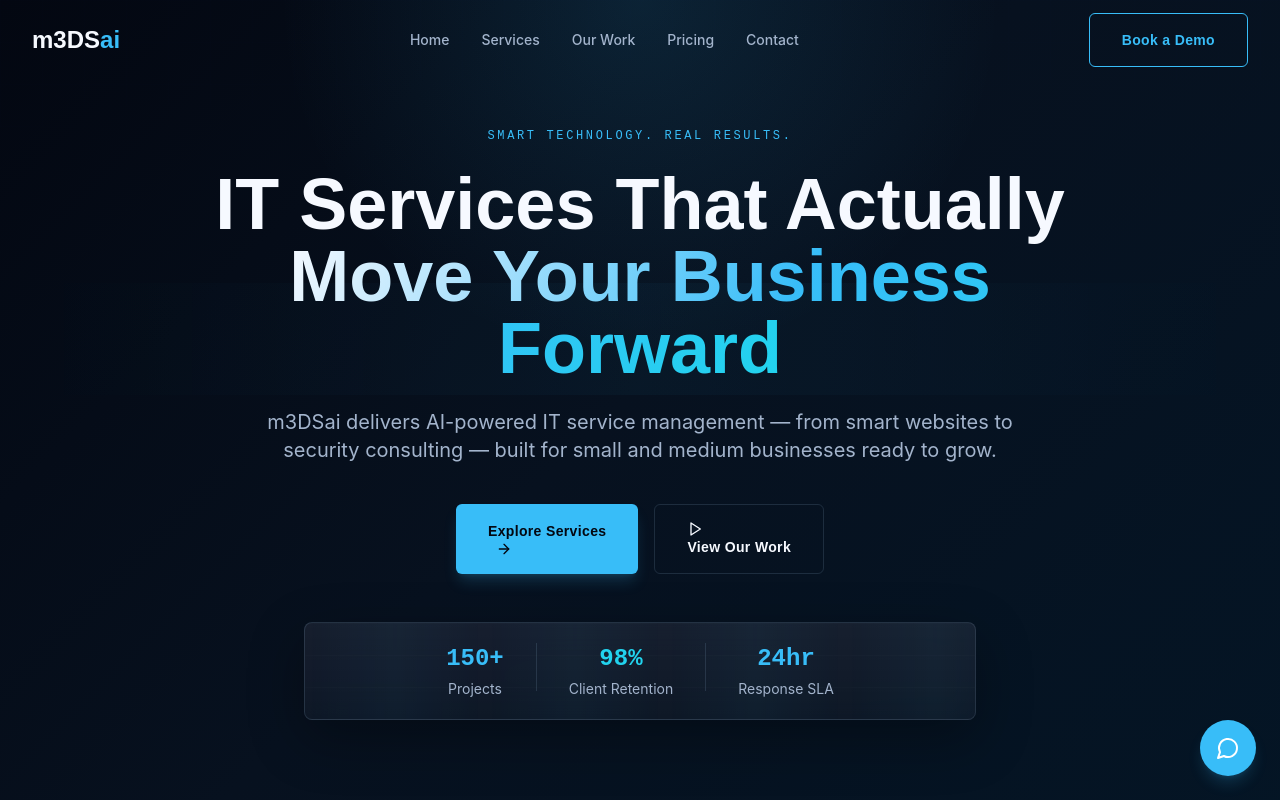
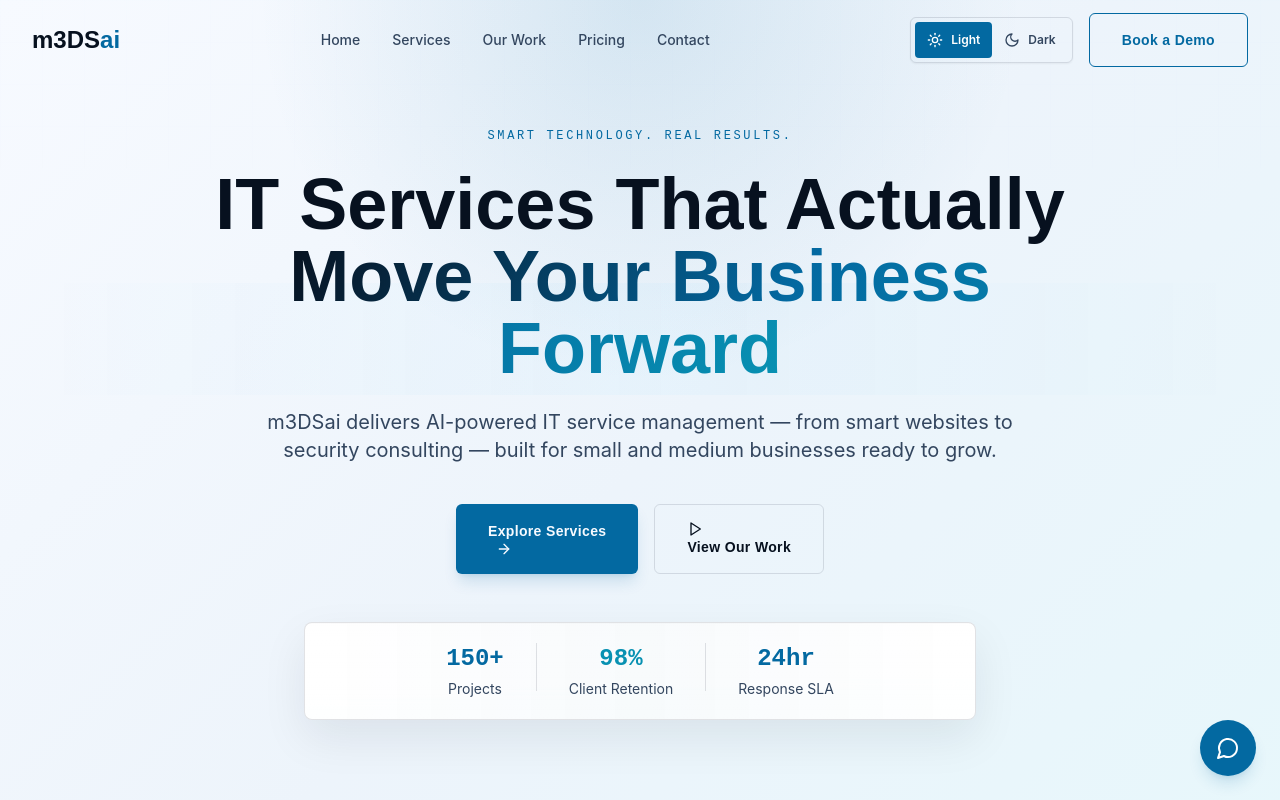
Before and after one commit to captmeds/m3dsai, a Next.js app: page / in a window 1280 px wide. Shown: the top 800 px of the page. Built offline with nearby package versions, Linux system fonts and the light colour scheme.

Commit message:
feat: add client theme toggle (#7)

```diff
--- a/app/globals.css
+++ b/app/globals.css
@@ -5,6 +5,7 @@
 @import url('https://fonts.googleapis.com/css2?family=Space+Grotesk:wght@500;600;700&family=Inter:wght@400;500;600;700&family=JetBrains+Mono:wght@400;500;600;700&display=swap');
 
 :root {
+  color-scheme: dark;
   --bg-primary: #030711;
   --bg-secondary: #07111f;
   --bg-card: #0b1524;
@@ -18,6 +19,23 @@
   --border-accent: rgba(56, 189, 248, 0.45);
   --gradient-hero: radial-gradient(circle at 50% 0%, rgba(56, 189, 248, 0.12), transparent 34%),
     linear-gradient(135deg, #030711 0%, #07111f 48%, #041525 100%);
+}
+
+html[data-theme="light"] {
+  color-scheme: light;
+  --bg-primary: #f7faff;
+  --bg-secondary: #edf4fb;
+  --bg-card: #ffffff;
+  --accent-primary: #0369a1;
+  --accent-secondary: #0891b2;
+  --accent-glow: rgba(3, 105, 161, 0.16);
+  --text-primary: #07111f;
+  --text-secondary: #33465f;
+  --text-muted: #6b7c90;
+  --border: rgba(15, 23, 42, 0.12);
+  --border-accent: rgba(3, 105, 161, 0.42);
+  --gradient-hero: radial-gradient(circle at 50% 0%, rgba(3, 105, 161, 0.12), transparent 36%),
+    linear-gradient(135deg, #f7faff 0%, #edf4fb 52%, #e7f7fb 100%);
 }
 
 * {
@@ -41,6 +59,13 @@ body {
   -webkit-font-smoothing: antialiased;
   -moz-osx-font-smoothing: grayscale;
   overflow-x: hidden;
+}
+
+html[data-theme="light"] body {
+  background:
+    linear-gradient(rgba(15, 23, 42, 0.04) 1px, transparent 1px),
+    linear-gradient(90deg, rgba(15, 23, 42, 0.04) 1px, transparent 1px),
+    var(--bg-primary);
 }
 
 h1, h2, h3, h4, h5, h6 {
@@ -93,9 +118,23 @@ h1, h2, h3, h4, h5, h6 {
   box-shadow: 0 18px 55px rgba(0, 0, 0, 0.32);
 }
 
+html[data-theme="light"] .glass {
+  background:
+    linear-gradient(180deg, rgba(255, 255, 255, 0.9), rgba(255, 255, 255, 0.68)),
+    rgba(255, 255, 255, 0.82);
+  box-shadow: 0 18px 45px rgba(15, 23, 42, 0.08);
+}
+
 /* Gradient text */
 .gradient-text {
   background: linear-gradient(120deg, #f6f9ff 0%, var(--accent-primary) 52%, var(--accent-secondary) 100%);
+  -webkit-background-clip: text;
+  -webkit-text-fill-color: transparent;
+  background-clip: text;
+}
+
+html[data-theme="light"] .gradient-text {
+  background: linear-gradient(120deg, #07111f 0%, var(--accent-primary) 52%, var(--accent-secondary) 100%);
   -webkit-background-clip: text;
   -webkit-text-fill-color: transparent;
   background-clip: text;
@@ -127,6 +166,13 @@ h1, h2, h3, h4, h5, h6 {
   opacity: 0.5;
 }
 
+html[data-theme="light"] .tech-surface::before {
+  background:
+    linear-gradient(90deg, transparent, rgba(3, 105, 161, 0.08), transparent),
+    linear-gradient(rgba(15, 23, 42, 0.035) 1px, transparent 1px);
+  opacity: 0.38;
+}
+
 .tech-surface > * {
   position: relative;
   z-index: 1;
--- a/app/layout.tsx
+++ b/app/layout.tsx
@@ -1,4 +1,5 @@
 import type { Metadata } from "next";
+import Script from "next/script";
 import "./globals.css";
 import Navbar from "@/components/Navbar";
 import Footer from "@/components/Footer";
@@ -16,7 +17,24 @@ export default function RootLayout({
   children: React.ReactNode;
 }>) {
   return (
-    <html lang="en">
+    <html lang="en" suppressHydrationWarning>
+      <head>
+        <Script id="theme-init" strategy="beforeInteractive">
+          {`
+            (function () {
+              try {
+                var storedTheme = window.localStorage.getItem("m3dsai-theme");
+                var theme = storedTheme === "light" || storedTheme === "dark"
+                  ? storedTheme
+                  : (window.matchMedia("(prefers-color-scheme: light)").matches ? "light" : "dark");
+                document.documentElement.dataset.theme = theme;
+              } catch (error) {
+                document.documentElement.dataset.theme = "dark";
+              }
+            })();
+          `}
+        </Script>
+      </head>
       <body className="antialiased">
         <Navbar />
         <main>{children}</main>
--- a/components/Navbar.tsx
+++ b/components/Navbar.tsx
@@ -2,14 +2,60 @@
 
 import { useState, useEffect } from "react";
 import { motion, AnimatePresence } from "framer-motion";
-import { Menu, X } from "lucide-react";
+import { Menu, Moon, Sun, X } from "lucide-react";
 import Link from "next/link";
 import { navLinks } from "@/lib/data";
 import GlowButton from "./GlowButton";
 
+type Theme = "light" | "dark";
+
+function ThemeToggle({
+  theme,
+  onSelect,
+}: {
+  theme: Theme;
+  onSelect: (theme: Theme) => void;
+}) {
+  return (
+    <div
+      className="inline-flex items-center rounded-md border border-border bg-bg-card/70 p-1 shadow-sm"
+      role="group"
+      aria-label="Choose color theme"
+    >
+      <button
+        type="button"
+        onClick={() => onSelect("light")}
+        className={`inline-flex h-9 items-center gap-2 rounded px-3 text-xs font-semibold transition-colors ${
+          theme === "light"
+            ? "bg-accent-primary text-white"
+            : "text-text-secondary hover:text-text-primary"
+        }`}
+        aria-pressed={theme === "light"}
+      >
+        <Sun className="h-4 w-4" aria-hidden="true" />
+        Light
+      </button>
+      <button
+        type="button"
+        onClick={() => onSelect("dark")}
+        className={`inline-flex h-9 items-center gap-2 rounded px-3 text-xs font-semibold transition-colors ${
+          theme === "dark"
+            ? "bg-accent-primary text-white"
+            : "text-text-secondary hover:text-text-primary"
+        }`}
+        aria-pressed={theme === "dark"}
+      >
+        <Moon className="h-4 w-4" aria-hidden="true" />
+        Dark
+      </button>
+    </div>
+  );
+}
+
 export default function Navbar() {
   const [isScrolled, setIsScrolled] = useState(false);
   const [isMobileMenuOpen, setIsMobileMenuOpen] = useState(false);
+  const [theme, setTheme] = useState<Theme>("dark");
 
   useEffect(() => {
     const handleScroll = () => {
@@ -18,6 +64,22 @@ export default function Navbar() {
     window.addEventListener("scroll", handleScroll);
     return () => window.removeEventListener("scroll", handleScroll);
   }, []);
+
+  useEffect(() => {
+    const currentTheme = document.documentElement.dataset.theme;
+    if (currentTheme === "light" || currentTheme === "dark") {
+      setTheme(currentTheme);
+      return;
+    }
+
+    setTheme(window.matchMedia("(prefers-color-scheme: light)").matches ? "light" : "dark");
+  }, []);
+
+  const selectTheme = (nextTheme: Theme) => {
+    setTheme(nextTheme);
+    document.documentElement.dataset.theme = nextTheme;
+    window.localStorage.setItem("m3dsai-theme", nextTheme);
+  };
 
   return (
     <>
@@ -55,8 +117,9 @@ export default function Navbar() {
               ))}
             </div>
 
-            {/* CTA Button */}
-            <div className="hidden md:block">
+            {/* Theme and CTA */}
+            <div className="hidden md:flex items-center gap-4">
+              <ThemeToggle theme={theme} onSelect={selectTheme} />
               <GlowButton href="/contact/" variant="outline" className="text-sm py-2.5 px-6">
                 Book a Demo
               </GlowButton>
@@ -105,6 +168,14 @@ export default function Navbar() {
                 initial={{ opacity: 0, y: 20 }}
                 animate={{ opacity: 1, y: 0 }}
                 transition={{ delay: 0.5 }}
+                className="flex justify-center"
+              >
+                <ThemeToggle theme={theme} onSelect={selectTheme} />
+              </motion.div>
+              <motion.div
+                initial={{ opacity: 0, y: 20 }}
+                animate={{ opacity: 1, y: 0 }}
+                transition={{ delay: 0.6 }}
               >
                 <GlowButton href="/contact/" variant="primary">
                   Book a Demo
```
